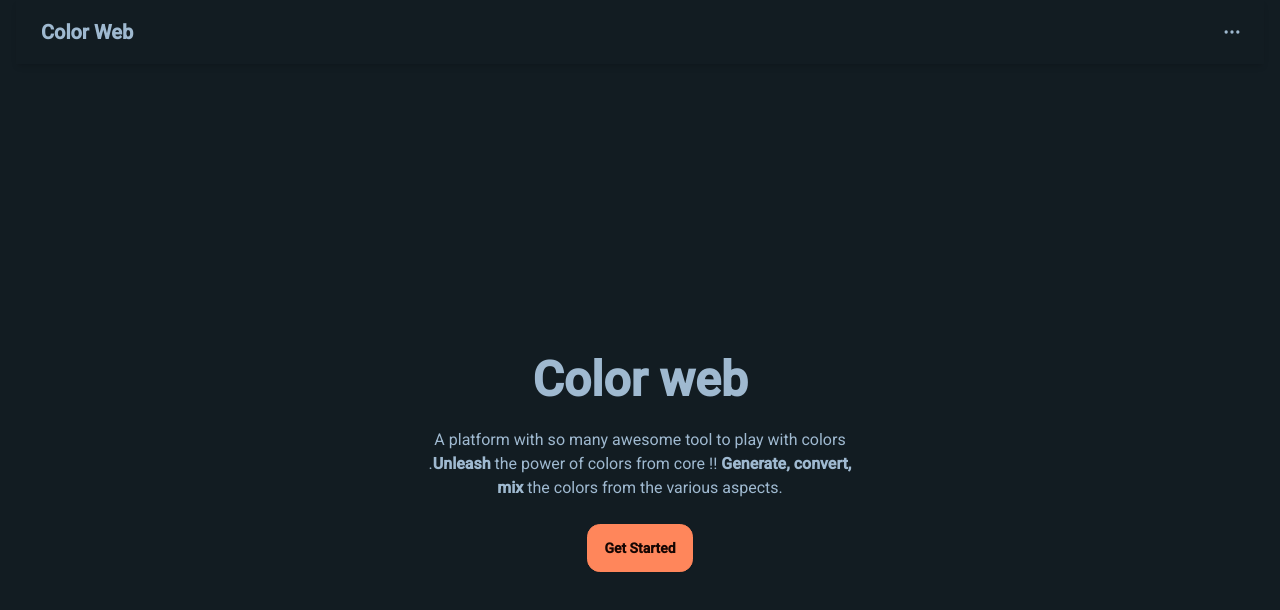
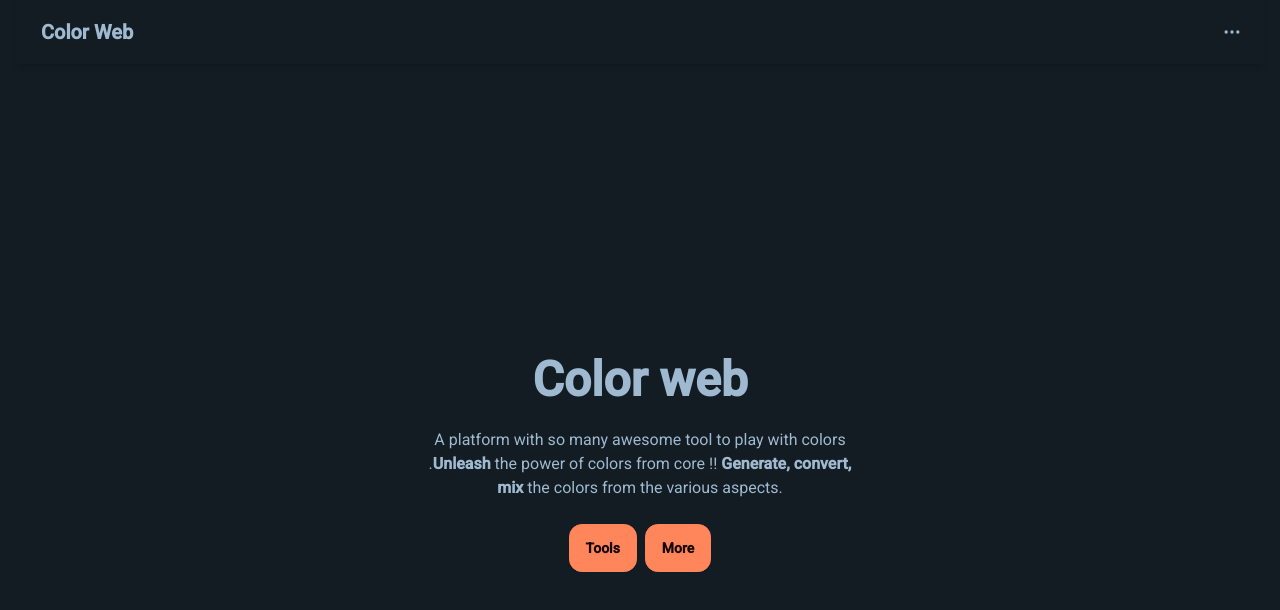
Before and after one commit to JaberChowdhury/NextJs_project, a Next.js app: page / in a window 1280 px wide. Shown: the top 610 px of the page. Built offline with nearby package versions, Linux system fonts and the light colour scheme.

Commit message:
add : new routes

```diff
--- /dev/null
+++ b/app/more/colors/page.tsx
@@ -0,0 +1,5 @@
+const Tools = () => {
+  return <span className="loading loading-dots loading-lg"></span>;
+};
+
+export default Tools;
--- /dev/null
+++ b/app/more/page.tsx
@@ -0,0 +1,5 @@
+const Tools = () => {
+  return <span className="loading loading-dots loading-lg"></span>;
+};
+
+export default Tools;
--- a/app/page.tsx
+++ b/app/page.tsx
@@ -11,9 +11,14 @@ const Home = () => {
             <b>Unleash</b> the power of colors from core !!{" "}
             <b>Generate, convert, mix </b> the colors from the various aspects.
           </p>
-          <Link href="/tools">
-            <button className="btn btn-primary">Get Started</button>
-          </Link>
+          <div className="flex justify-center  items-center gap-x-2">
+            <Link href="/tools">
+              <button className="btn btn-primary">Tools</button>
+            </Link>
+            <Link href="/more">
+              <button className="btn btn-primary">More</button>
+            </Link>
+          </div>
         </div>
       </div>
     </div>
--- a/app/tools/page.tsx
+++ b/app/tools/page.tsx
@@ -1,5 +1,26 @@
+import tools from "@/constant/tools";
+import Link from "next/link";
+
 const Tools = () => {
-  return <span className="loading loading-dots loading-lg"></span>;
+  return (
+    <div>
+      {tools.map((tool) => (
+        <div
+          key={tool}
+          className="card card-compact w-96 bg-base-100 shadow-xl"
+        >
+          <div className="card-body">
+            <h2 className="card-title">{tool.toUpperCase()}</h2>
+            <div className="card-actions justify-end">
+              <Link href={`/tools/${tool}`}>
+                <button className="btn btn-primary">See more</button>
+              </Link>
+            </div>
+          </div>
+        </div>
+      ))}
+    </div>
+  );
 };
 
 export default Tools;
--- a/components/Navbar/Navlist.tsx
+++ b/components/Navbar/Navlist.tsx
@@ -1,8 +1,7 @@
 import Link from "next/link";
+import tools from "@/constant/tools";
 
-const Navlist = async () => {
-  const tools = ["hsl-generator", "mesh-generator", "rgb-generator"];
-
+const Navlist = () => {
   return (
     <ul
       tabIndex={0}
--- /dev/null
+++ b/constant/tools.ts
@@ -0,0 +1,2 @@
+const tools = ["hsl-generator", "mesh-generator", "rgb-generator"];
+export default tools;
```
